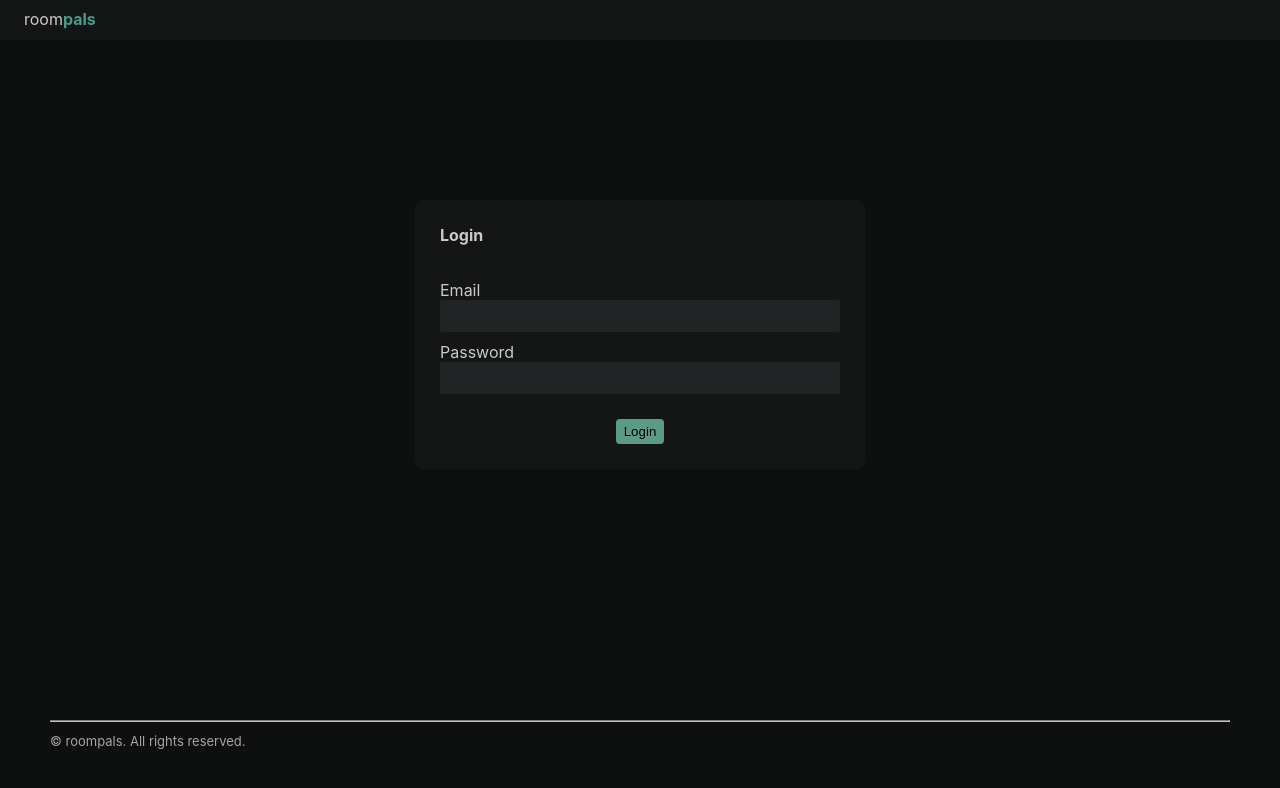
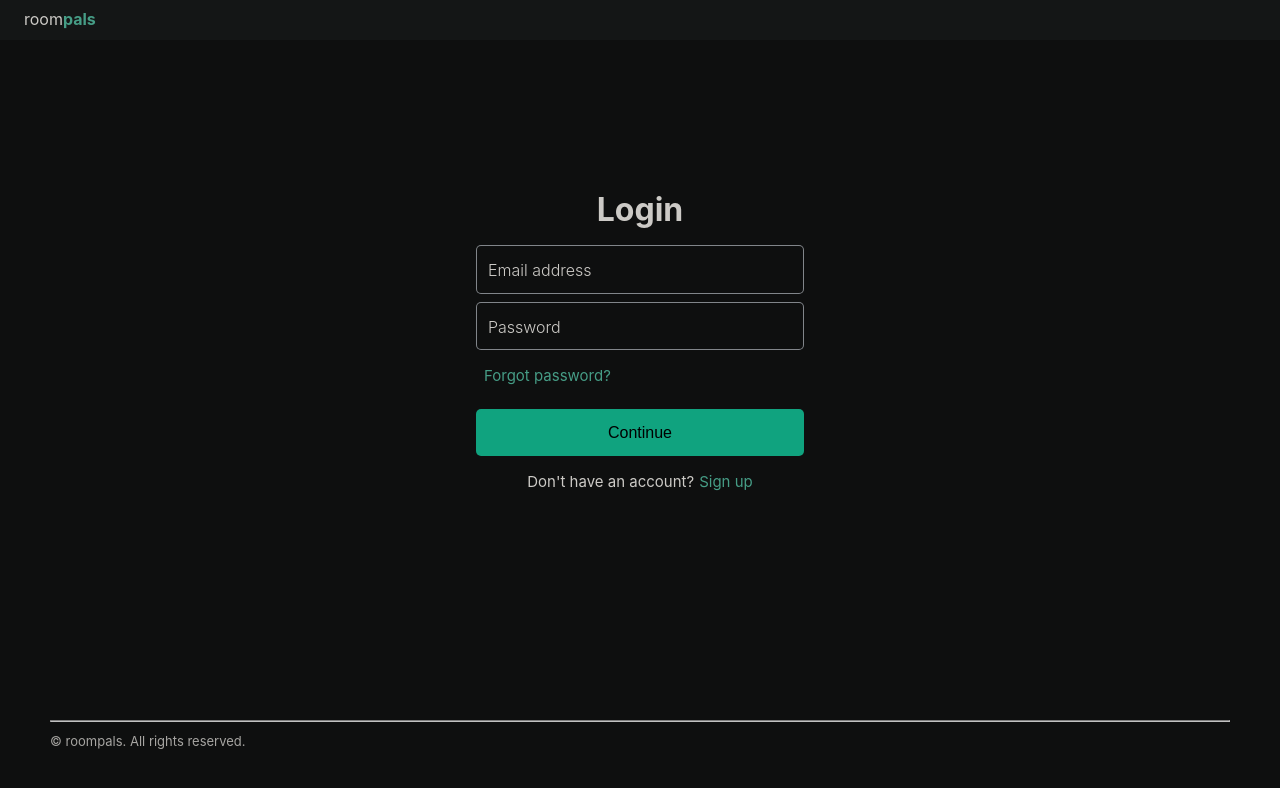
Before and after one commit to bfh687/roompals, a React (Create React App) app in the folder client/: page /login in a window 1280 px wide. Shown: the top 788 px of the page. Built offline with nearby package versions, Linux system fonts and the light colour scheme; no server answers.

Commit message:
Update login/profile page styling

```diff
--- a/client/src/App.css
+++ b/client/src/App.css
@@ -350,6 +350,71 @@
   background-color: #469d86;
 }
 
+.input-container {
+  width: 300px;
+  position: relative;
+}
+
+.label {
+  position: absolute;
+  left: 10px;
+  top: 15px;
+  transition: all 0.2s;
+  padding: 0 2px;
+  font-weight: 300;
+  z-index: 1;
+}
+
+.text-input {
+  padding: 0.8rem;
+  width: 100%;
+  height: 100%;
+  border: 1px solid #c2c8d0a3;
+  border-radius: 5px;
+  font-size: 18px;
+  outline: none;
+  transition: all 0.3s;
+  background-color: #0e0f0f;
+}
+
+.label::before {
+  content: "";
+  height: 2px;
+  background-color: #0e0f0f;
+  position: absolute;
+  left: 0;
+  top: 8px;
+  width: 100%;
+  z-index: -1;
+}
+
+.text-input:focus {
+  border: 1px solid #469d86;
+}
+
+.text-input:focus + .label {
+  top: -8px;
+  color: #469d86;
+  font-size: 14px;
+}
+
+.filled {
+  top: -8px;
+  color: "#c2c8d0a3";
+  font-size: 14px;
+}
+
+.text-input::placeholder {
+  font-size: 16px;
+  opacity: 0;
+  transition: all 0.3s;
+}
+
+.text-input:focus::placeholder {
+  opacity: 1;
+  animation-delay: 0.3s;
+}
+
 #nav,
 #nav ul {
   padding: 0;
--- a/client/src/contexts/AuthContext.js
+++ b/client/src/contexts/AuthContext.js
@@ -79,7 +79,9 @@ export const AuthProvider = ({ children }) => {
   };
 
   return (
-    <AuthContext.Provider value={{ user, refresh, login, logout }}>{children}</AuthContext.Provider>
+    <AuthContext.Provider value={{ user, refresh, login, logout }}>
+      {children}
+    </AuthContext.Provider>
   );
 };
 
--- a/client/src/pages/LoginPage.js
+++ b/client/src/pages/LoginPage.js
@@ -1,47 +1,119 @@
 import React, { useState } from "react";
-import TextField from "../components/tasklist/modal/TextField";
 import { useAuth } from "../contexts/AuthContext";
+import { useNavigate } from "react-router-dom";
 
 const LoginPage = () => {
   const [email, setEmail] = useState("");
   const [password, setPassword] = useState("");
 
   const auth = useAuth();
+  const navigate = useNavigate();
 
   return (
     <>
-      <div className="task-modal" style={{ marginTop: "150px" }}>
+      <div style={{ marginTop: "150px" }}>
         <div
-          className="center"
+          className="text-color"
+          style={{ display: "flex", justifyContent: "center" }}
+        >
+          <form onSubmit={(e) => e.preventDefault()}>
+            <div
               style={{
                 display: "flex",
-            justifyContent: "space-between",
-            alignItems: "center",
-            padding: "25px",
+                justifyContent: "center",
+                fontSize: "32px",
+                fontWeight: "bold",
+                marginBottom: "16px",
               }}
-        >
-          <div
-            style={{
-              fontWeight: "bold",
-            }}
-            className="text-color"
             >
               Login
             </div>
+            <div className="input-container">
+              <input
+                type="text"
+                id="email"
+                autoComplete="off"
+                className="text-input text-color"
+                placeholder=""
+                required
+                value={email}
+                onChange={(e) => setEmail(e.target.value)}
+              />
+              <label
+                htmlFor="email"
+                className={`label${email ? " filled" : ""}`}
+                style={{ cursor: "text" }}
+              >
+                Email address
+              </label>
             </div>
-        <div>
-          <TextField caption="Email" text={email} onTextChange={setEmail} />
-          <TextField
-            caption="Password"
-            text={password}
+            <div className="input-container" style={{ marginTop: "8px" }}>
+              <input
                 type="password"
-            onTextChange={setPassword}
+                id="username"
+                autoComplete="off"
+                className="text-input text-color"
+                placeholder=""
+                required
+                value={password}
+                onChange={(e) => setPassword(e.target.value)}
               />
+              <label
+                htmlFor="password"
+                className={`label${password ? " filled" : ""}`}
+                style={{ cursor: "text" }}
+              >
+                Password
+              </label>
             </div>
-        <div className="task-modal-delete-container">
-          <button className="task-modal-save" onClick={() => auth.login(email, password)}>
-            Login
+            <div
+              style={{
+                color: "#469d86",
+                marginTop: "16px",
+                marginLeft: "8px",
+                fontSize: "15px",
+                cursor: "pointer",
+              }}
+            >
+              Forgot password?
+            </div>
+            <div style={{ width: "328px", marginTop: "24px" }}>
+              <button
+                style={{
+                  width: "100%",
+                  padding: "0.9rem",
+                  fontSize: "16px",
+                  borderRadius: "5px",
+                  backgroundColor: "#10a37f",
+                  border: "none",
+                  cursor: "pointer",
+                }}
+                onClick={() => auth.login(email, password)}
+              >
+                Continue
               </button>
+            </div>
+            <div
+              style={{
+                display: "flex",
+                justifyContent: "center",
+                marginTop: "16px",
+                fontSize: "15px",
+              }}
+            >
+              Don't have an account?
+              <span
+                style={{
+                  color: "#469d86",
+                  marginLeft: "5px",
+                  cursor: "pointer",
+                }}
+                onClick={() => navigate("/register")}
+              >
+                Sign up
+              </span>
+            </div>
+          </form>
         </div>
       </div>
     </>
--- a/client/src/pages/RegistrationPage.js
+++ b/client/src/pages/RegistrationPage.js
@@ -1,10 +1,15 @@
 import React, { useState } from "react";
 import TextField from "../components/tasklist/modal/TextField";
+import { useAuth } from "../contexts/AuthContext";
+import { useNavigate } from "react-router-dom";
 
 const RegistrationPage = () => {
   const [name, setName] = useState("");
   const [email, setEmail] = useState("");
   const [password, setPassword] = useState("");
+
+  const auth = useAuth();
+  const navigate = useNavigate();
 
   const register = async () => {
     try {
@@ -22,45 +27,117 @@ const RegistrationPage = () => {
 
   return (
     <>
-      <div className="task-modal" style={{ marginTop: "150px" }}>
+      <div style={{ marginTop: "150px" }}>
         <div
-          className="center"
+          className="text-color"
+          style={{ display: "flex", justifyContent: "center" }}
+        >
+          <form onSubmit={(e) => e.preventDefault()}>
+            <div
               style={{
                 display: "flex",
-            justifyContent: "space-between",
-            alignItems: "center",
-            padding: "25px",
+                justifyContent: "center",
+                fontSize: "32px",
+                fontWeight: "bold",
+                marginBottom: "16px",
               }}
-        >
-          <div
-            style={{
-              fontWeight: "bold",
-            }}
-            className="text-color"
             >
               Register
             </div>
+            <div className="input-container">
+              <input
+                type="text"
+                id="name"
+                autoComplete="off"
+                className="text-input text-color"
+                placeholder=""
+                required
+                value={name}
+                onChange={(e) => setName(e.target.value)}
+              />
+              <label
+                htmlFor="text"
+                className={`label${name ? " filled" : ""}`}
+                style={{ cursor: "text" }}
+              >
+                Name
+              </label>
             </div>
-        <div>
-          <TextField caption="Name" text={name} onTextChange={setName} />
-          <TextField caption="Email" text={email} onTextChange={setEmail} />
-          <TextField
-            caption="Password"
-            text={password}
+            <div className="input-container" style={{ marginTop: "8px" }}>
+              <input
+                type="text"
+                id="email"
+                autoComplete="off"
+                className="text-input text-color"
+                placeholder=""
+                required
+                value={email}
+                onChange={(e) => setEmail(e.target.value)}
+              />
+              <label
+                htmlFor="email"
+                className={`label${email ? " filled" : ""}`}
+                style={{ cursor: "text" }}
+              >
+                Email address
+              </label>
+            </div>
+            <div className="input-container" style={{ marginTop: "8px" }}>
+              <input
                 type="password"
-            onTextChange={setPassword}
+                id="username"
+                autoComplete="off"
+                className="text-input text-color"
+                placeholder=""
+                required
+                value={password}
+                onChange={(e) => setPassword(e.target.value)}
               />
-          <TextField
-            caption="Confirm Password"
-            text={password}
-            type="password"
-            onTextChange={setPassword}
-          />
+              <label
+                htmlFor="password"
+                className={`label${password ? " filled" : ""}`}
+                style={{ cursor: "text" }}
+              >
+                Password
+              </label>
             </div>
-        <div className="task-modal-delete-container">
-          <button className="task-modal-save" onClick={() => register()}>
-            Create Account
+            <div style={{ width: "328px", marginTop: "16px" }}>
+              <button
+                style={{
+                  width: "100%",
+                  padding: "0.9rem",
+                  fontSize: "16px",
+                  borderRadius: "5px",
+                  backgroundColor: "#10a37f",
+                  border: "none",
+                  cursor: "pointer",
+                }}
+                onClick={() => register()}
+              >
+                Continue
               </button>
+            </div>
+            <div
+              style={{
+                display: "flex",
+                justifyContent: "center",
+                marginTop: "16px",
+                fontSize: "15px",
+              }}
+            >
+              Already have an account?
+              <span
+                style={{
+                  color: "#469d86",
+                  marginLeft: "5px",
+                  cursor: "pointer",
+                }}
+                onClick={() => navigate("/login")}
+              >
+                Log in
+              </span>
+            </div>
+          </form>
         </div>
       </div>
     </>
```
Also changed, not shown: client/src/pages/ProfilePage.js (+26 -6 lines), 1 other file (tests, documents, lock files or other folders). Lines whose indentation alone changed are shown as unchanged.
